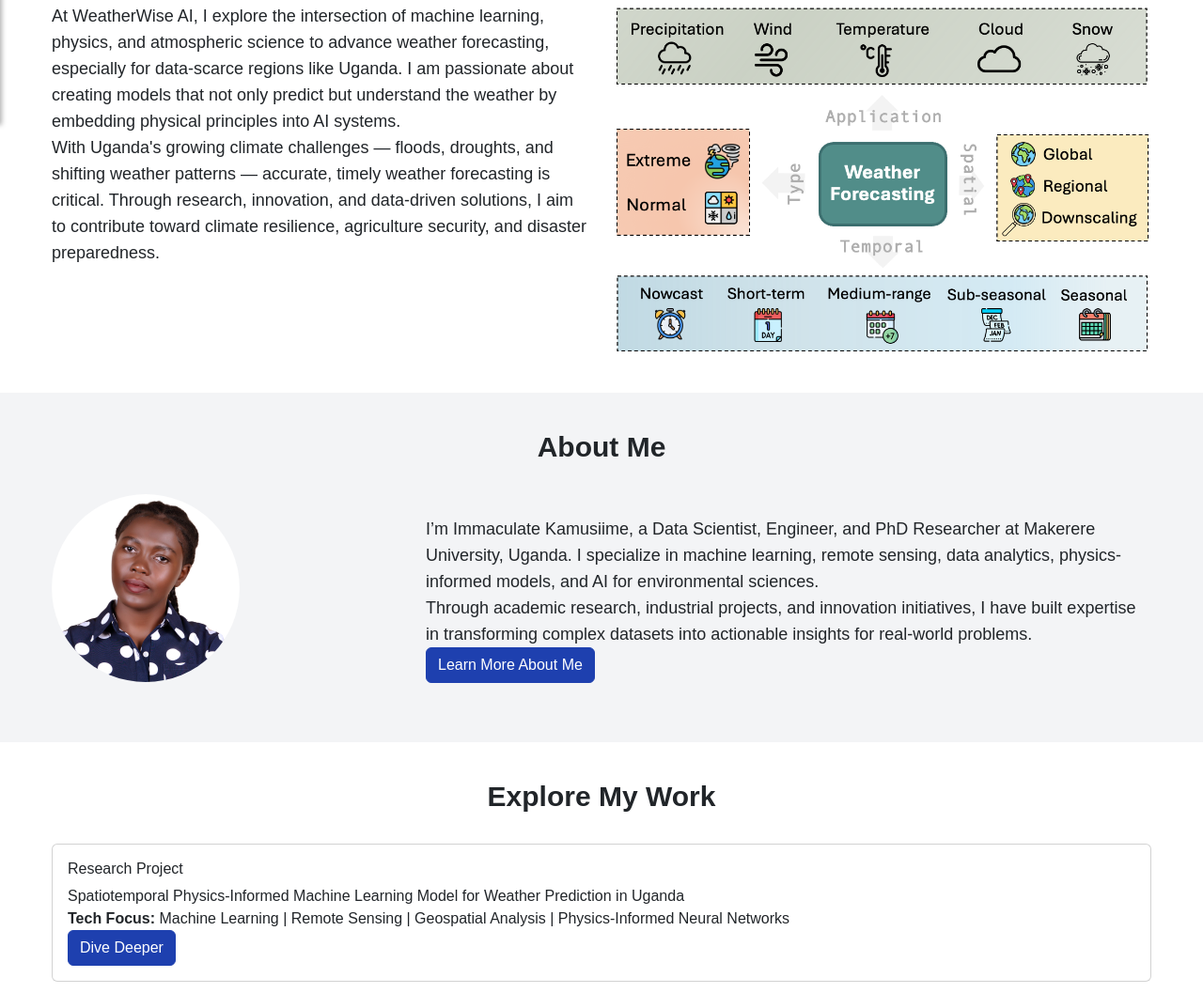
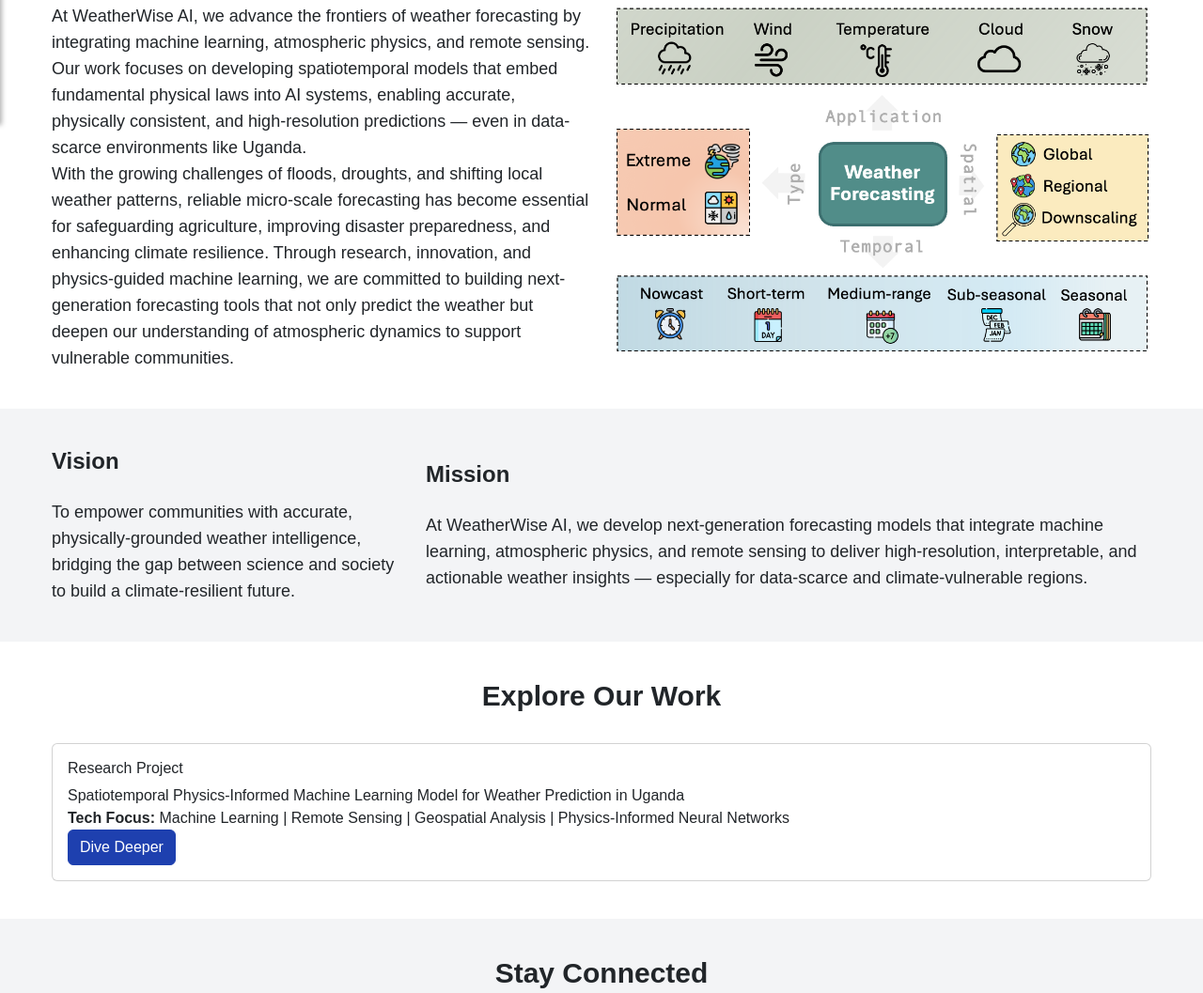
Before and after one commit to ahabtayebwa/WeatherWise, a plain HTML site: page index.html in a window 1280 px wide. Shown: the part 667-1724 px from the top of the page at 94% size. Drawn offline with nearby package versions, Linux system fonts and the light colour scheme.

Commit message:
review changes updated

```diff
--- a/index.html
+++ b/index.html
@@ -93,10 +93,10 @@
             <div class="row">
                 <div class="col-md-6">
                     <p class="text-lg">
-                        At WeatherWise AI, I explore the intersection of machine learning, physics, and atmospheric science to advance weather forecasting, especially for data-scarce regions like Uganda. I am passionate about creating models that not only predict but understand the weather by embedding physical principles into AI systems.
+                        At WeatherWise AI, we advance the frontiers of weather forecasting by integrating machine learning, atmospheric physics, and remote sensing. Our work focuses on developing spatiotemporal models that embed fundamental physical laws into AI systems, enabling accurate, physically consistent, and high-resolution predictions — even in data-scarce environments like Uganda.
                     </p>
                     <p class="text-lg">
-                        With Uganda's growing climate challenges — floods, droughts, and shifting weather patterns — accurate, timely weather forecasting is critical. Through research, innovation, and data-driven solutions, I aim to contribute toward climate resilience, agriculture security, and disaster preparedness.
+                        With the growing challenges of floods, droughts, and shifting local weather patterns, reliable micro-scale forecasting has become essential for safeguarding agriculture, improving disaster preparedness, and enhancing climate resilience. Through research, innovation, and physics-guided machine learning, we are committed to building next-generation forecasting tools that not only predict the weather but deepen our understanding of atmospheric dynamics to support vulnerable communities.
                     </p>
                 </div>
                 <div class="col-md-6">
@@ -109,28 +109,28 @@
     <!-- About Me Section -->
     <section class="py-10 bg-gray-100">
         <div class="container">
-            <h2 class="text-3xl font-bold text-center mb-8">About Me</h2>
             <div class="row align-items-center">
-                <div class="col-md-4 text-center">
-                    <img src="assets/immaculate.JPG" class="img-fluid rounded-circle mb-4" alt="Immaculate Kamusiime" style="max-width: 200px;">
+                <div class="col-md-4">
+                    <h2 class="text-2xl font-bold mb-4">Vision</h2>
+                    <p class="text-lg">
+                        To empower communities with accurate, physically-grounded weather intelligence, bridging the gap between science and society to build a climate-resilient future.
+                    </p>
                 </div>
                 <div class="col-md-8">
+                    <h2 class="text-2xl font-bold mb-4">Mission</h2>
                     <p class="text-lg">
-                        I’m Immaculate Kamusiime, a Data Scientist, Engineer, and PhD Researcher at Makerere University, Uganda. I specialize in machine learning, remote sensing, data analytics, physics-informed models, and AI for environmental sciences.
+                        At WeatherWise AI, we develop next-generation forecasting models that integrate machine learning, atmospheric physics, and remote sensing to deliver high-resolution, interpretable, and actionable weather insights — especially for data-scarce and climate-vulnerable regions.
                     </p>
-                    <p class="text-lg">
-                        Through academic research, industrial projects, and innovation initiatives, I have built expertise in transforming complex datasets into actionable insights for real-world problems.
-                    </p>
-                    <a href="journey.html" class="btn btn-primary">Learn More About Me</a>
                 </div>
             </div>
+            <!-- <a href="journey.html" class="btn btn-primary">Learn More About Me</a> -->
         </div>
     </section>
 
     <!-- Explore My Work -->
     <section class="py-10 bg-white">
         <div class="container">
-            <h2 class="text-3xl font-bold text-center mb-8">Explore My Work</h2>
+            <h2 class="text-3xl font-bold text-center mb-8">Explore Our Work</h2>
             <div class="card">
                 <div class="card-body">
                     <h3 class="card-title">Research Project</h3>
```
Also changed, not shown: research.html (+8 -9 lines), 1 other file.
